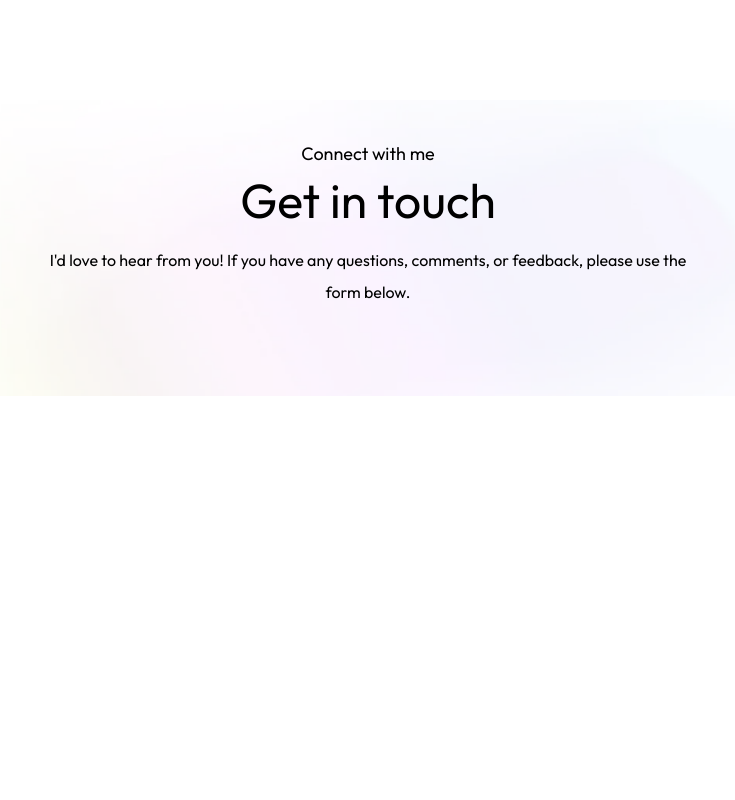
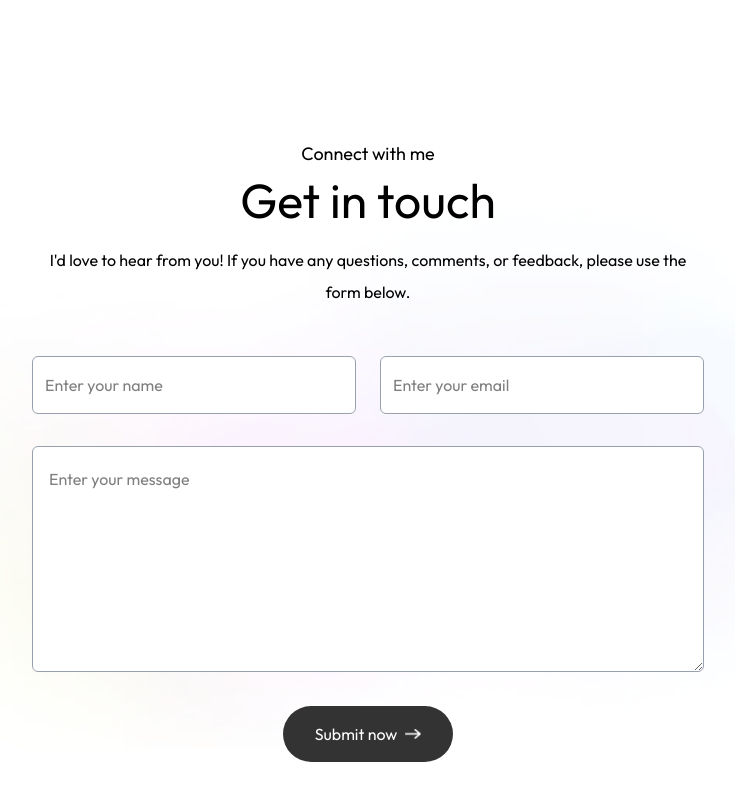
Before and after one commit to abhiraj100/Portfolio-using-Next.js, a Next.js app: page / in a window 1280 px wide. Shown: the part 3150-3950 px from the top of the page, without its empty margins (272-1007 px from the left). Before the commit the page ends 3546 px from the top, so only its background shows below. Built offline with nearby package versions, Linux system fonts and the light colour scheme; a web font is replaced by a local one.

Commit message:
Successfully added the functionality in the Contact us page

```diff
--- a/app/components/Contact.jsx
+++ b/app/components/Contact.jsx
@@ -1,8 +1,35 @@
-import React from "react";
+import { assets } from "@/assets/assets";
+import Image from "next/image";
+import React, { useState } from "react";
 
 const Contact = () => {
+  const [result, setResult] = useState("");
+
+  const onSubmit = async (event) => {
+    event.preventDefault();
+    setResult("Sending....");
+    const formData = new FormData(event.target);
+
+    // formData.append("access_key", "YOUR_ACCESS_KEY_HERE");
+    formData.append("access_key", "8f499b23-955d-4e24-b5d1-f19b955907c6");
+
+    const response = await fetch("https://api.web3forms.com/submit", {
+      method: "POST",
+      body: formData,
+    });
+
+    const data = await response.json();
+
+    if (data.success) {
+      setResult("Form Submitted Successfully");
+      event.target.reset();
+    } else {
+      console.log("Error", data);
+      setResult(data.message);
+    }
+  };
+
   return (
-    // <div id="contact" className='w-full px-[15%] py-10 scroll-mt-20 bg-[url("/footer-bg-color.png")]'>
     <div
       id="contact"
       className="w-full px-[15%] py-10 scroll-mt-20 bg-cover bg-center bg-no-repeat "
@@ -17,6 +44,42 @@
         I'd love to hear from you! If you have any questions, comments, or
         feedback, please use the form below.
       </p>
+
+      <form onSubmit={onSubmit} className="max-w-2xl mx-auto">
+        <div className="grid grid-cols-1 md:grid-cols-2 grid-cols-auto gap-6 mt-10 mb-8">
+          <input
+            type="text"
+            placeholder="Enter your name"
+            required
+            name="name"
+            className="flex-1 p-3 outline-none border-[0.5px] border-gray-400 rounded-md bg-white"
+          />
+          <input
+            type="email"
+            placeholder="Enter your email"
+            required
+            name="email"
+            className="flex-1 p-3 outline-none border-[0.5px] border-gray-400 rounded-md bg-white"
+          />
+        </div>
+        <textarea
+          rows="6"
+          placeholder="Enter your message"
+          required
+          name="message"
+          className="w-full p-4 outline-none border-[0.5px] border-gray-400 rounded-md bg-white mb-6"
+        ></textarea>
+
+        <button
+          type="submit"
+          className="py-3 px-8 w-max flex items-center justify-between gap-2 bg-black/80 text-white rounded-full mx-auto hover:bg-black duration-500"
+        >
+          Submit now{" "}
+          <Image src={assets.right_arrow_white} alt="" className="w-4" />
+        </button>
+
+        <p className="mt-4 text-black font-medium">{result}</p>
+      </form>
     </div>
   );
 };
```
